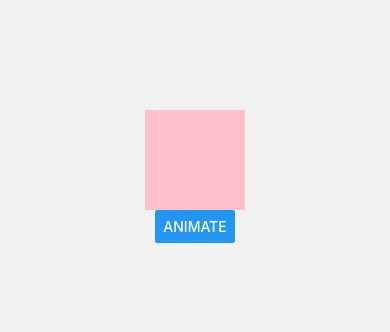
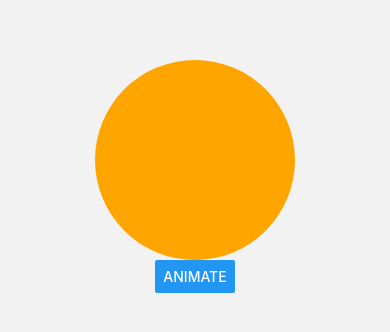
Before and after one commit to nabind47/rn_expo, a React Native app: screen /Home in a window 390 px wide. Shown: the part 246-578 px from the top of the page. Built offline with nearby package versions, Linux system fonts and the light colour scheme.

Commit message:
feat: interpolations

```diff
--- a/src/screens/Home.tsx
+++ b/src/screens/Home.tsx
@@ -1,16 +1,32 @@
 import { useState } from "react";
 import { Button, View } from "react-native";
 import Animated, {
+  interpolate,
+  interpolateColor,
   useAnimatedStyle,
   useSharedValue,
-  withTiming,
+  withSpring,
 } from "react-native-reanimated";
 
 const Home = () => {
   const animation = useSharedValue(0);
   const [clicked, setClicked] = useState(false);
+
+  const width = interpolate(animation.value, [1, 0], [100, 200]);
+  const borderRadius = interpolate(animation.value, [1, 0], [0, 100]);
+  const backgroundColor = interpolateColor(
+    animation.value,
+    [1, 0],
+    ["pink", "orange"]
+  );
+
   const animatedStyle = useAnimatedStyle(() => {
-    return { translateX: animation.value };
+    return {
+      width,
+      height: width,
+      backgroundColor,
+      borderRadius,
+    };
   });
 
   return (
@@ -21,14 +37,13 @@ const Home = () => {
           animatedStyle,
         ]}
       />
-
       <Button
         title="Animate"
         onPress={() => {
           if (clicked) {
-            animation.value = withTiming(100, { duration: 100 });
+            animation.value = withSpring(1);
           } else {
-            animation.value = withTiming(-100, { duration: 600 });
+            animation.value = withSpring(0);
           }
           setClicked(!clicked);
         }}
```
Also changed, not shown: 1 other file (tests, documents, lock files or other folders).
